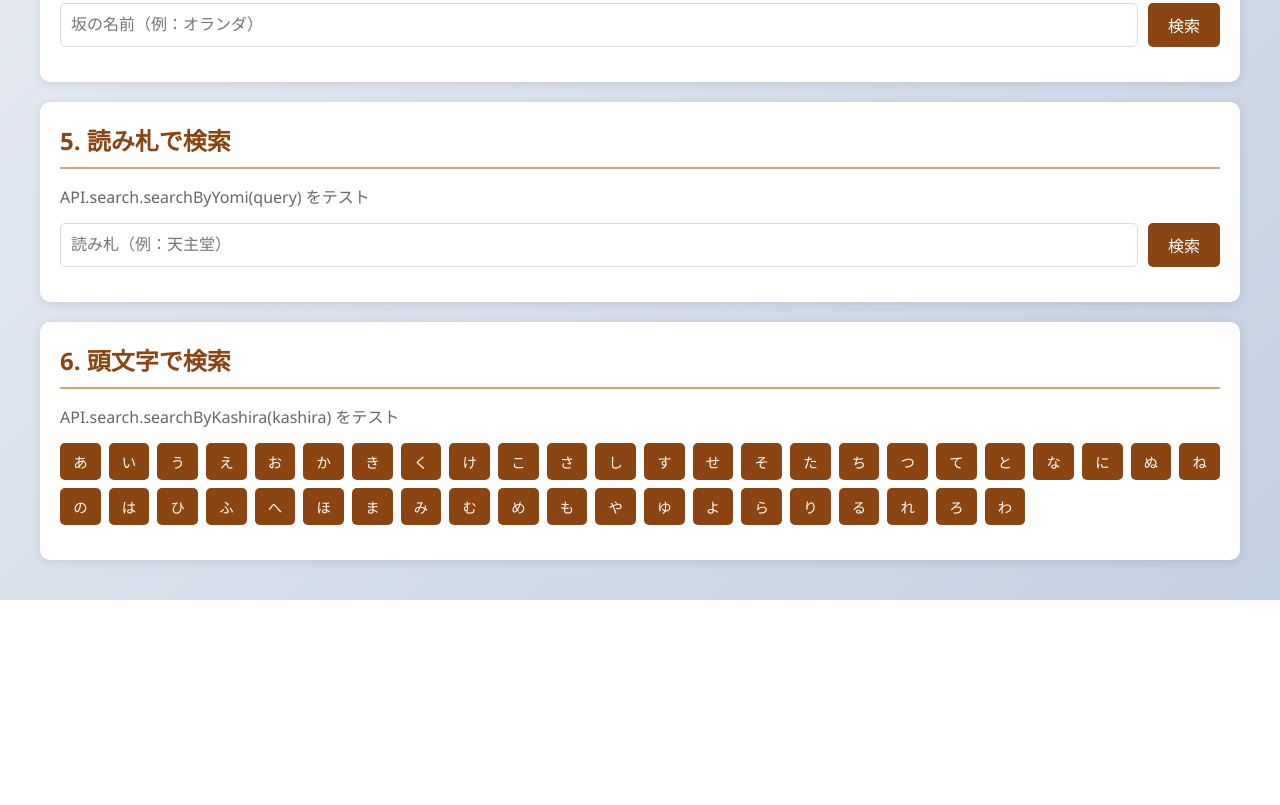
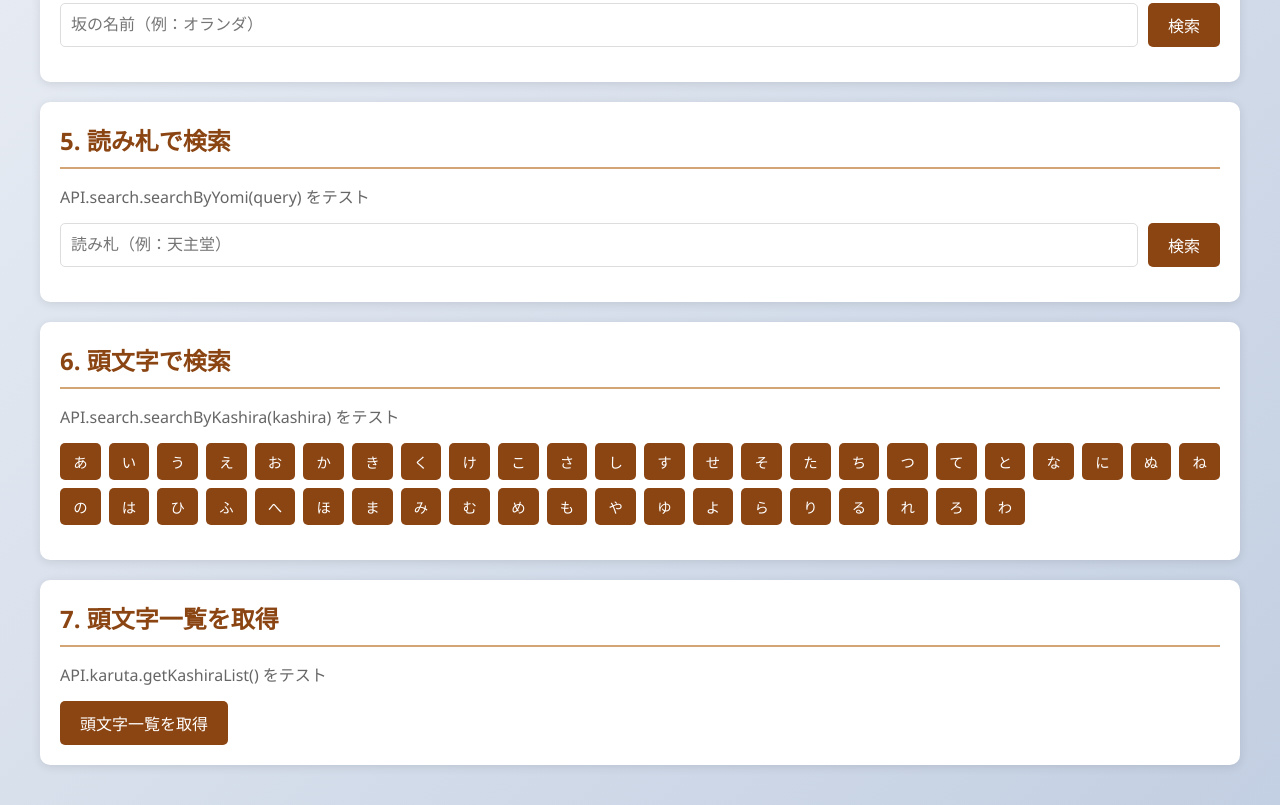
Before and after one commit to tetsuji1122/nagasaki_sakaruta, a plain HTML site: page api-test.html in a window 1280 px wide. Shown: the part 906-1711 px from the top of the page. Before the commit the page ends 1506 px from the top, so only its background shows below. Drawn offline with Linux system fonts and the light colour scheme.

Commit message:
テストページの頭文字一覧セクションを修正
- searchByYomi入力ブロックの閉じタグ不備を修正
- 頭文字一覧取得セクションを独立表示に配置し直し
- UI番号を整理しレイアウト崩れを解消

```diff
--- a/api-test.html
+++ b/api-test.html
@@ -363,6 +363,14 @@
             <div id="result-by-kashira"></div>
         </div>
 
+        <!-- 7. 頭文字一覧を取得 -->
+        <div class="test-section">
+            <h2>7. 頭文字一覧を取得</h2>
+            <p style="margin-bottom: 15px; color: #666;">API.karuta.getKashiraList() をテスト</p>
+            <button onclick="testGetKashiraList()">頭文字一覧を取得</button>
+            <div id="result-kashira-list"></div>
+        </div>
+
 
     </div>
 
@@ -534,7 +542,7 @@
             }
         };
 
-        // 6. 頭文字一覧を取得
+        // 7. 頭文字一覧を取得
         window.testGetKashiraList = async function() {
             showLoading('result-kashira-list');
             try {
```
Also changed, not shown: api/スクリーンショット 2025-12-08 114745.png (added).
